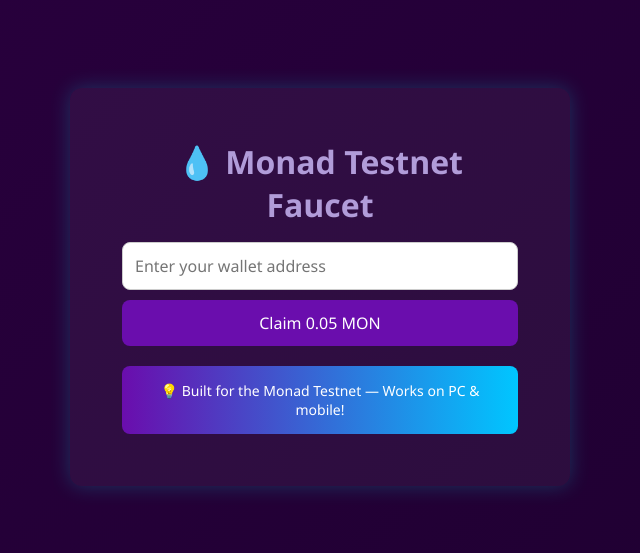
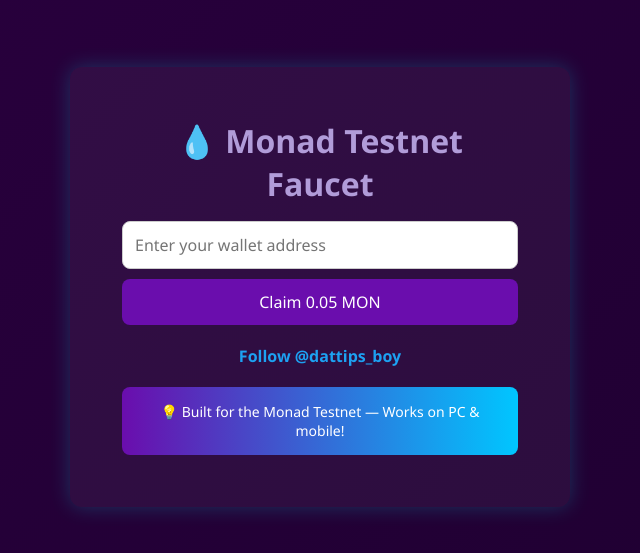
Before and after one commit to cryptospaceboy/monad-faucet, a React (Vite) app: page / in a window 1280 px wide. Shown: the part 113-666 px from the top of the page, without its empty margins (320-960 px from the left). Built offline with nearby package versions, Linux system fonts and the light colour scheme; no server answers.

Commit message:
Update frontend with creator fixes

```diff
--- a/src/App.jsx
+++ b/src/App.jsx
@@ -135,8 +135,20 @@
 
       {status && <p style={{ textAlign: "center", color: status.startsWith("✅") ? "green" : "red" }}>{status}</p>}
 
+      {/* Twitter link restored */}<div style={{ textAlign: "center", marginTop: "15px" }}>
+        <a
+          href="https://twitter.com/dattips_boy"
+          target="_blank"
+          rel="noopener noreferrer"
+          style={{ color: "#1DA1F2", textDecoration: "none", fontWeight: "bold" }}
+        >
+          Follow @dattips_boy
+        </a>
+      </div>
+
       <div
-        style={{marginTop: "20px",
+        style={{
+          marginTop: "20px",
           padding: "15px",
           background: "linear-gradient(90deg, #6a0dad, #00c6ff)",
           color: "white",
```
